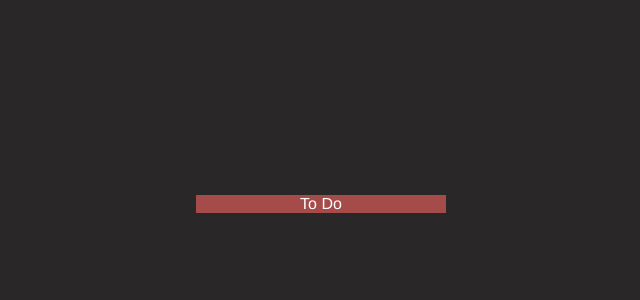
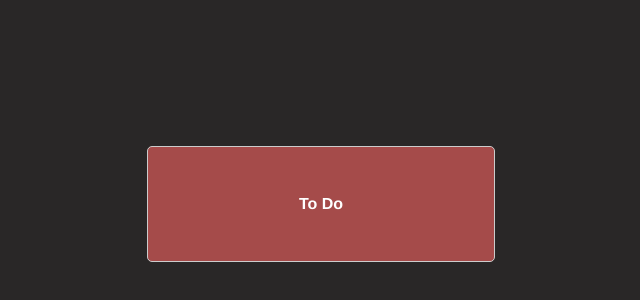
Before and after one commit to demetgas/drag-drop-vue, a Vue app: page / in a window 1280 px wide. Shown: the part 196-496 px from the top of the page, without its empty margins (319-959 px from the left). Built offline with nearby package versions, Linux system fonts and the light colour scheme.

Commit message:
Update TaskCard.vue

```diff
--- a/src/components/TaskCard.vue
+++ b/src/components/TaskCard.vue
@@ -18,9 +18,13 @@ export default {
 <style scoped>
 .title {
   background-color: #a54b4a;
+  border-radius: 5px;
+  padding: 48px;
+  border: 1px solid #ccc;
+}
+.titleName {
+  font-weight: bold;
+  color: white;
   width: 250px;
 }
-.titleName {
-  color: white;
-}
 </style>
```
